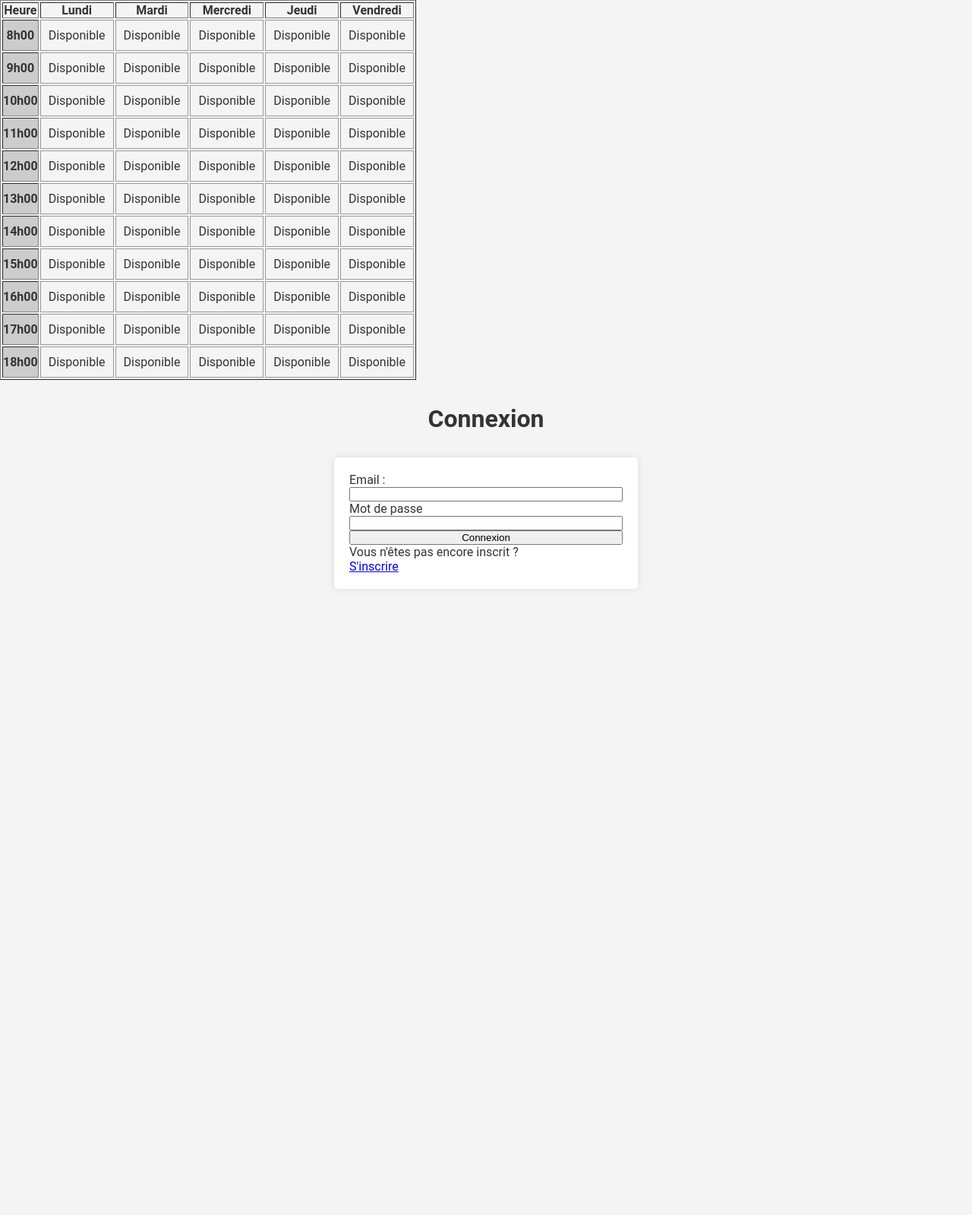
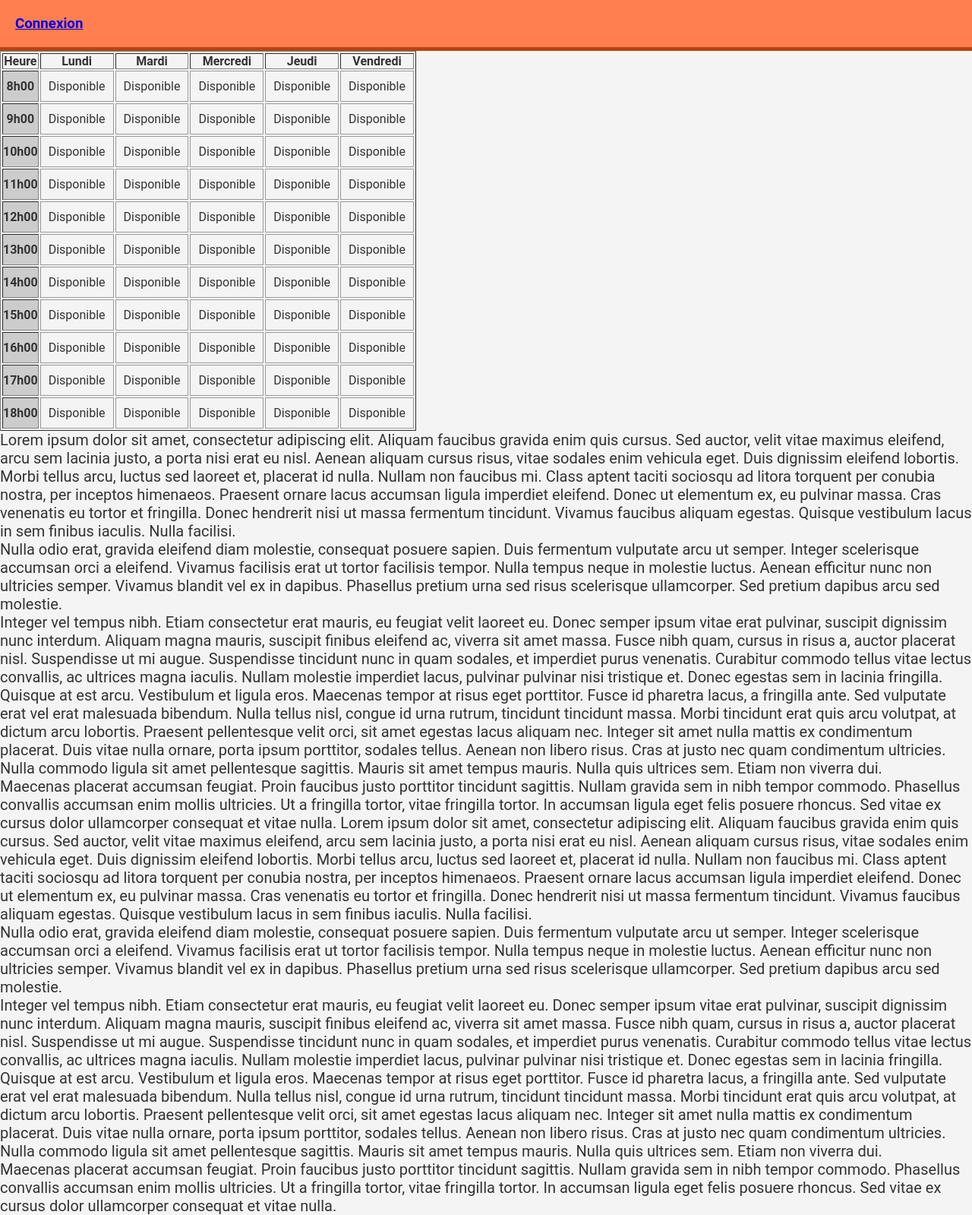
Before and after one commit to Dridox-h/bdd_projet_if3a, a PHP site: page / in a window 1280 px wide. Shown: the whole page at 76% size. Before the commit the page ends 753 px from the top, so only its background shows below. Run offline with PHP 8.4, Linux system fonts and the light colour scheme; data that the repository does not hold is empty.

Commit message:
Début de la mise en page menu avec user connecté

```diff
--- a/index.php
+++ b/index.php
@@ -11,6 +11,35 @@ session_start();
 // Vérifiez si l'utilisateur est connecté
 $is_logged_in = isset($_SESSION['id_user']);
 
+
+?>
+
+
+<!DOCTYPE html>
+<html>
+<head>
+    <meta charset="UTF-8">
+    <title>Réservation de court de Tennis</title>
+    <link rel="stylesheet" href="./stylesheet/styles.css">
+
+</head>
+<body>
+<div id=MenuBarre>
+    <h3>
+    <?php if (isset($_SESSION['id_user'])) : ?>
+        Connecté en tant que :
+            <?php
+            $req = $bdd->prepare("SELECT nom,prenom FROM utilisateur WHERE id_user = ?");
+            $req->execute([$_SESSION['id_user']]);
+            $donnees = $req->fetch();
+            echo $donnees['nom'], " ", $donnees['prenom'];
+            ?>
+        <?php else : ?>
+        <a href="connexion.php" >Connexion</a>
+        <?php endif; ?>
+    </h3>
+</div>
+<?php
 // Requête pour récupérer les réservations
 $query = 'SELECT * FROM reservation';
 $stmt = $bdd->query($query);
@@ -72,28 +101,26 @@ for ($heure = 8; $heure <= 18; $heure++) {
         echo "</table></div>";
 ?>
 
+<div style="font-size: 20px">
+    Lorem ipsum dolor sit amet, consectetur adipiscing elit. Aliquam faucibus gravida enim quis cursus. Sed auctor, velit vitae maximus eleifend, arcu sem lacinia justo, a porta nisi erat eu nisl. Aenean aliquam cursus risus, vitae sodales enim vehicula eget. Duis dignissim eleifend lobortis. Morbi tellus arcu, luctus sed laoreet et, placerat id nulla. Nullam non faucibus mi. Class aptent taciti sociosqu ad litora torquent per conubia nostra, per inceptos himenaeos. Praesent ornare lacus accumsan ligula imperdiet eleifend. Donec ut elementum ex, eu pulvinar massa. Cras venenatis eu tortor et fringilla. Donec hendrerit nisi ut massa fermentum tincidunt. Vivamus faucibus aliquam egestas. Quisque vestibulum lacus in sem finibus iaculis. Nulla facilisi.
+    <br>
+    Nulla odio erat, gravida eleifend diam molestie, consequat posuere sapien. Duis fermentum vulputate arcu ut semper. Integer scelerisque accumsan orci a eleifend. Vivamus facilisis erat ut tortor facilisis tempor. Nulla tempus neque in molestie luctus. Aenean efficitur nunc non ultricies semper. Vivamus blandit vel ex in dapibus. Phasellus pretium urna sed risus scelerisque ullamcorper. Sed pretium dapibus arcu sed molestie.
+    <br>
+    Integer vel tempus nibh. Etiam consectetur erat mauris, eu feugiat velit laoreet eu. Donec semper ipsum vitae erat pulvinar, suscipit dignissim nunc interdum. Aliquam magna mauris, suscipit finibus eleifend ac, viverra sit amet massa. Fusce nibh quam, cursus in risus a, auctor placerat nisl. Suspendisse ut mi augue. Suspendisse tincidunt nunc in quam sodales, et imperdiet purus venenatis. Curabitur commodo tellus vitae lectus convallis, ac ultrices magna iaculis. Nullam molestie imperdiet lacus, pulvinar pulvinar nisi tristique et. Donec egestas sem in lacinia fringilla.
+    <br>
+    Quisque at est arcu. Vestibulum et ligula eros. Maecenas tempor at risus eget porttitor. Fusce id pharetra lacus, a fringilla ante. Sed vulputate erat vel erat malesuada bibendum. Nulla tellus nisl, congue id urna rutrum, tincidunt tincidunt massa. Morbi tincidunt erat quis arcu volutpat, at dictum arcu lobortis. Praesent pellentesque velit orci, sit amet egestas lacus aliquam nec. Integer sit amet nulla mattis ex condimentum placerat. Duis vitae nulla ornare, porta ipsum porttitor, sodales tellus. Aenean non libero risus. Cras at justo nec quam condimentum ultricies. Nulla commodo ligula sit amet pellentesque sagittis. Mauris sit amet tempus mauris. Nulla quis ultrices sem. Etiam non viverra dui.
+    <br>
+    Maecenas placerat accumsan feugiat. Proin faucibus justo porttitor tincidunt sagittis. Nullam gravida sem in nibh tempor commodo. Phasellus convallis accumsan enim mollis ultricies. Ut a fringilla tortor, vitae fringilla tortor. In accumsan ligula eget felis posuere rhoncus. Sed vitae ex cursus dolor ullamcorper consequat et vitae nulla.
+Lorem ipsum dolor sit amet, consectetur adipiscing elit. Aliquam faucibus gravida enim quis cursus. Sed auctor, velit vitae maximus eleifend, arcu sem lacinia justo, a porta nisi erat eu nisl. Aenean aliquam cursus risus, vitae sodales enim vehicula eget. Duis dignissim eleifend lobortis. Morbi tellus arcu, luctus sed laoreet et, placerat id nulla. Nullam non faucibus mi. Class aptent taciti sociosqu ad litora torquent per conubia nostra, per inceptos himenaeos. Praesent ornare lacus accumsan ligula imperdiet eleifend. Donec ut elementum ex, eu pulvinar massa. Cras venenatis eu tortor et fringilla. Donec hendrerit nisi ut massa fermentum tincidunt. Vivamus faucibus aliquam egestas. Quisque vestibulum lacus in sem finibus iaculis. Nulla facilisi.
+    <br>
+    Nulla odio erat, gravida eleifend diam molestie, consequat posuere sapien. Duis fermentum vulputate arcu ut semper. Integer scelerisque accumsan orci a eleifend. Vivamus facilisis erat ut tortor facilisis tempor. Nulla tempus neque in molestie luctus. Aenean efficitur nunc non ultricies semper. Vivamus blandit vel ex in dapibus. Phasellus pretium urna sed risus scelerisque ullamcorper. Sed pretium dapibus arcu sed molestie.
+    <br>
+    Integer vel tempus nibh. Etiam consectetur erat mauris, eu feugiat velit laoreet eu. Donec semper ipsum vitae erat pulvinar, suscipit dignissim nunc interdum. Aliquam magna mauris, suscipit finibus eleifend ac, viverra sit amet massa. Fusce nibh quam, cursus in risus a, auctor placerat nisl. Suspendisse ut mi augue. Suspendisse tincidunt nunc in quam sodales, et imperdiet purus venenatis. Curabitur commodo tellus vitae lectus convallis, ac ultrices magna iaculis. Nullam molestie imperdiet lacus, pulvinar pulvinar nisi tristique et. Donec egestas sem in lacinia fringilla.
+    <br>
+    Quisque at est arcu. Vestibulum et ligula eros. Maecenas tempor at risus eget porttitor. Fusce id pharetra lacus, a fringilla ante. Sed vulputate erat vel erat malesuada bibendum. Nulla tellus nisl, congue id urna rutrum, tincidunt tincidunt massa. Morbi tincidunt erat quis arcu volutpat, at dictum arcu lobortis. Praesent pellentesque velit orci, sit amet egestas lacus aliquam nec. Integer sit amet nulla mattis ex condimentum placerat. Duis vitae nulla ornare, porta ipsum porttitor, sodales tellus. Aenean non libero risus. Cras at justo nec quam condimentum ultricies. Nulla commodo ligula sit amet pellentesque sagittis. Mauris sit amet tempus mauris. Nulla quis ultrices sem. Etiam non viverra dui.
+    <br>
+    Maecenas placerat accumsan feugiat. Proin faucibus justo porttitor tincidunt sagittis. Nullam gravida sem in nibh tempor commodo. Phasellus convallis accumsan enim mollis ultricies. Ut a fringilla tortor, vitae fringilla tortor. In accumsan ligula eget felis posuere rhoncus. Sed vitae ex cursus dolor ullamcorper consequat et vitae nulla.
 
-<!DOCTYPE html>
-<html>
-<head>
-    <meta charset="UTF-8">
-    <title>Réservation de court de Tennis</title>
-    <link rel="stylesheet" href="./stylesheet/styles.css">
-
-</head>
-<body>
-    <?php if (isset($_SESSION['id_user'])) : ?>
-        <h1>Bienvenue sur le site de réservation de courts de tennis !</h1>
-    <?php else : ?>
-        <h1>Connexion</h1>
-        <form class="form-container" action="connexion.php" method="post">
-            <label for="email">Email : </label>
-            <input type="email" name="email" id="email" required>
-            <label for="password">Mot de passe</label>
-            <input type="password" name="password" id="password" required>
-            <input type="submit" name="submit" value="Connexion">
-            Vous n'êtes pas encore inscrit ? <a href="inscription.php">S'inscrire </a>
-        </form>
-    <?php endif; ?>
+</div>
 </body>
 </html>
--- a/stylesheet/styles.css
+++ b/stylesheet/styles.css
@@ -33,3 +33,11 @@ h1 {
     flex-direction: column;
     justify-content: center;
 }
+
+#MenuBarre{
+    position: sticky;
+    top: 0;
+    background-color: coral;
+    padding:20px;
+    border-bottom: 5px solid #b84315;
+}
```
Lines whose indentation alone changed are shown as unchanged.
